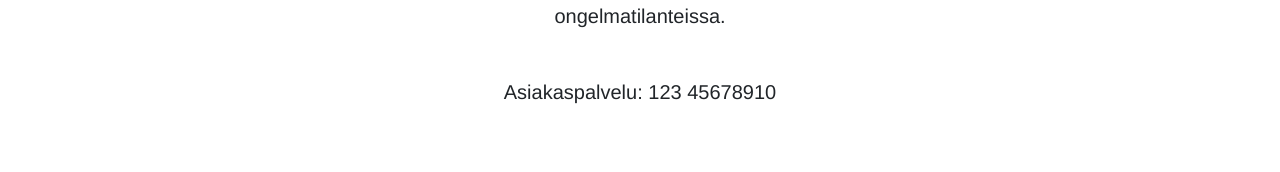
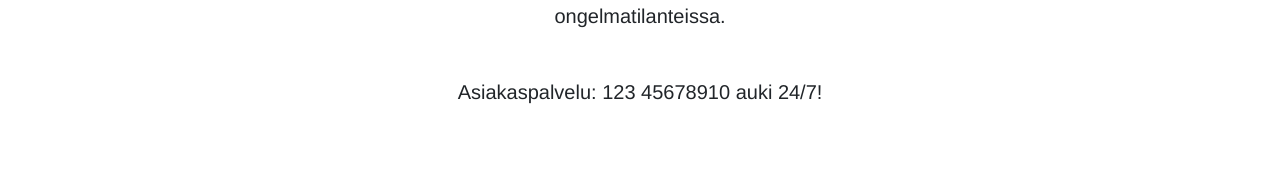
Before and after one commit to mikaalat/Verkkokauppa, a React (Create React App) app in the folder verkkokauppa/: page / in a window 1280 px wide. Shown: the part 236-408 px from the top of the page. Built offline with nearby package versions, Linux system fonts and the light colour scheme.

Commit message:
jotain vähä muokattu

```diff
--- a/verkkokauppa/src/App.css
+++ b/verkkokauppa/src/App.css
@@ -15,6 +15,10 @@
   background-color: #152b2d;
   border: 1px solid #1f3e41;
   color: white;
+}
+
+.aspa {
+  text-align: right;
 }
 
 .Ostoskori {
--- a/verkkokauppa/src/App.js
+++ b/verkkokauppa/src/App.js
@@ -25,7 +25,7 @@ if (kauppaan===0){
       Asiakaspalvelumme palvelee teitä vuorokauden jokaisena hetkenä, joten ethän epäröi ottaa yhteyttä mikäli tarvitset apua oikean tuotteen valinnassa tai ongelmatilanteissa.
       </p>
 
-      <p>Asiakaspalvelu: 123 45678910</p>  <br></br>
+      <p>Asiakaspalvelu: 123 45678910 auki 24/7!</p>  <br></br>
     <Button variant="outlined" color="primary" onClick={Kauppaan}>Kauppaan</Button>
     </div>
   );
--- a/verkkokauppa/src/components/Ostoskori.js
+++ b/verkkokauppa/src/components/Ostoskori.js
@@ -44,7 +44,6 @@ function ShoppingList () {
         <div className="Ostoskori">
             Ostoskori: {maara} tuotetta
 
-
             <div><br></br> </div>
             <div className="Ostoskori2" onClick={NaytaOstoskori}>Näytä ostoskori</div>
         </div >
--- a/verkkokauppa/src/components/ShowOstoskori.js
+++ b/verkkokauppa/src/components/ShowOstoskori.js
@@ -72,7 +72,7 @@ function ShowShoppingList({ ostoskori, JatkaOstoksia, TyhjennaKori }) {
             <Button variant="outlined" color="primary" onClick={Tyhjenna}>Tyhjennä ostoskori</Button>
             <Tilaus ostoskori={ostoskori} summa={virheetonSumma} />
             <br></br>
-            <div> Lisätietoja antaa tarvittaessa <br></br> Asiakaspalvelu +35850050655 <br></br>
+            <div> Lisätietoja antaa tarvittaessa <br></br> Asiakaspalvelu +35850050655, joka on auki 24/7. <br></br>
 
             </div>
         </div>
```
